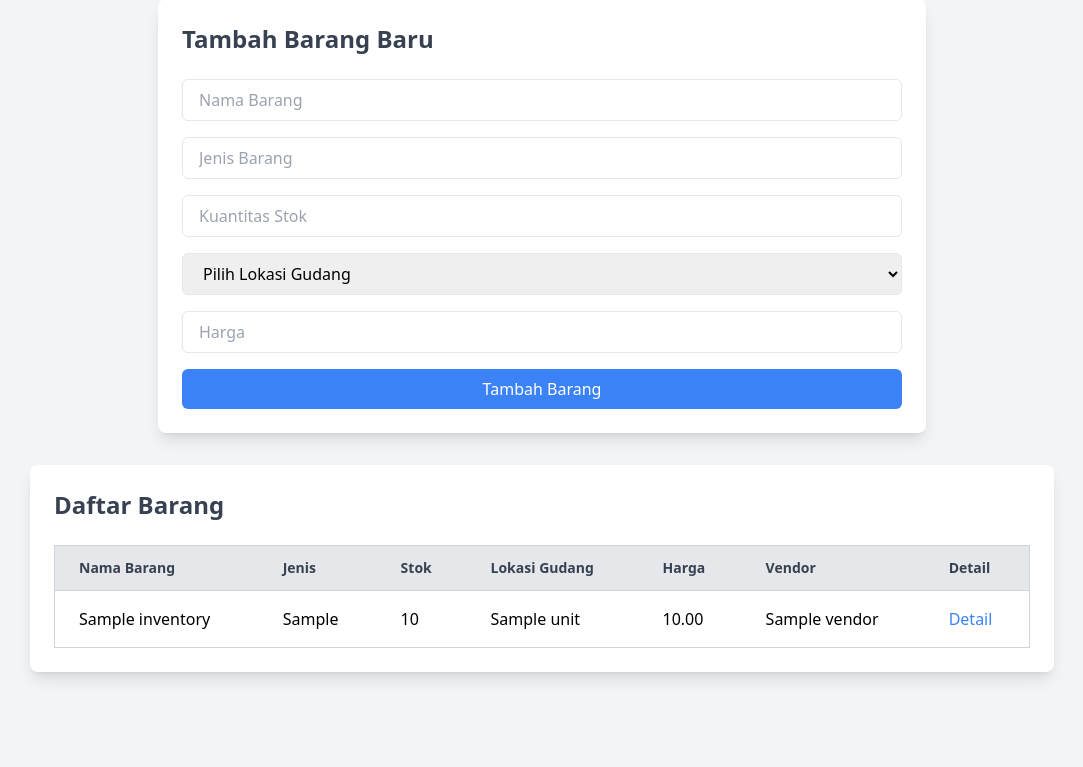
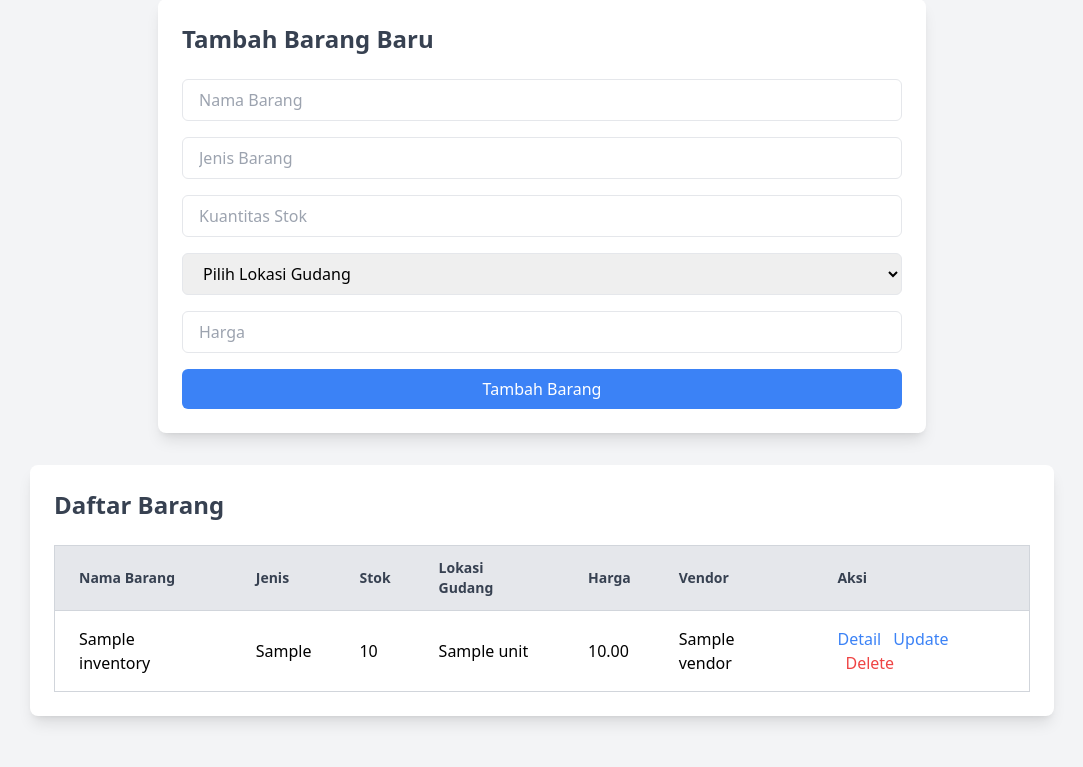
Before and after one commit to radhitchocs/inventory, a PHP site: page /inventory.php in a window 1280 px wide. Shown: the part 33-800 px from the top of the page, without its empty margins (98-1181 px from the left). Run offline with PHP 8.4, Linux system fonts and the light colour scheme; the visitor is signed in with stand-in values (Sample User, id 1); tables that the repository leaves empty hold one stand-in row (values such as "Sample post"); some libraries are stand-ins or nearby versions.

Commit message:
feat: creat action update and delete at  inventory

```diff
--- a/inventory.php
+++ b/inventory.php
@@ -32,6 +32,40 @@ if ($_SERVER['REQUEST_METHOD'] == 'POST' && isset($_POST['add_item'])) {
     $stmt->close();
 }
 
+// Handle delete action
+if (isset($_GET['delete_item_id'])) {
+    $delete_item_id = intval($_GET['delete_item_id']);
+    $stmt = $conn->prepare("DELETE FROM inventory WHERE barang_id = ?");
+    $stmt->bind_param("i", $delete_item_id);
+    if ($stmt->execute()) {
+        header('Location: your_page.php'); // Redirect to avoid re-submission
+        exit;
+    } else {
+        $add_item_error = "Gagal menghapus barang. Error: " . $stmt->error;
+    }
+    $stmt->close();
+}
+
+// Handle update action
+if ($_SERVER['REQUEST_METHOD'] == 'POST' && isset($_POST['update_item'])) {
+    $barang_id = $_POST['barang_id'];
+    $nama_barang = $_POST['nama_barang'];
+    $jenis_barang = $_POST['jenis_barang'];
+    $kuantitas_stok = $_POST['kuantitas_stok'];
+    $lokasi_gudang_id = $_POST['lokasi_gudang_id'];
+    $harga = $_POST['harga'];
+
+    $stmt = $conn->prepare("UPDATE inventory SET nama_barang = ?, jenis_barang = ?, kuantitas_stok = ?, lokasi_gudang_id = ?, harga = ? WHERE barang_id = ?");
+    $stmt->bind_param("ssiidi", $nama_barang, $jenis_barang, $kuantitas_stok, $lokasi_gudang_id, $harga, $barang_id);
+
+    if ($stmt->execute()) {
+        $add_item_success = "Barang berhasil diperbarui!";
+    } else {
+        $add_item_error = "Gagal memperbarui barang. Error: " . $stmt->error;
+    }
+    $stmt->close();
+}
+
 // Query untuk mendapatkan semua barang dari tabel inventory dan join dengan storage_unit untuk mendapatkan nama lokasi gudang
 $query = "
     SELECT i.*, s.nama_gudang, v.nama_vendor
@@ -53,6 +87,51 @@ $storage_units_result = $conn->query($storage_units_query);
     <meta name="viewport" content="width=device-width, initial-scale=1.0">
     <title>Tambah Barang & Daftar Barang</title>
     <script src="https://cdn.tailwindcss.com"></script>
+    <style>
+        /* Simple styles for modal */
+        .modal {
+            display: none;
+            position: fixed;
+            top: 0;
+            left: 0;
+            width: 100%;
+            height: 100%;
+            background: rgba(0, 0, 0, 0.5);
+            align-items: center;
+            justify-content: center;
+        }
+        .modal-content {
+            background: white;
+            padding: 20px;
+            border-radius: 5px;
+            width: 80%;
+            max-width: 500px;
+        }
+    </style>
+    <script>
+    function openModal(id, name, type, stock, location, price) {
+        document.getElementById('modal').style.display = 'flex';
+        document.getElementById('update_barang_id').value = id;
+        document.getElementById('update_nama_barang').value = name;
+        document.getElementById('update_jenis_barang').value = type;
+        document.getElementById('update_kuantitas_stok').value = stock;
+        document.getElementById('update_harga').value = price;
+
+        // Set the selected location in the dropdown
+        var locationDropdown = document.getElementById('update_lokasi_gudang_id');
+        for (var i = 0; i < locationDropdown.options.length; i++) {
+            if (locationDropdown.options[i].value == location) {
+                locationDropdown.selectedIndex = i;
+                break;
+            }
+        }
+    }
+
+    function closeModal() {
+        document.getElementById('modal').style.display = 'none';
+    }
+</script>
+
 </head>
 <body class="bg-gray-100 p-8">
 
@@ -94,7 +173,7 @@ $storage_units_result = $conn->query($storage_units_query);
                         <th class="px-6 py-3 border-b border-gray-300 text-left text-sm font-semibold text-gray-700">Lokasi Gudang</th>
                         <th class="px-6 py-3 border-b border-gray-300 text-left text-sm font-semibold text-gray-700">Harga</th>
                         <th class="px-6 py-3 border-b border-gray-300 text-left text-sm font-semibold text-gray-700">Vendor</th>
-                        <th class="px-6 py-3 border-b border-gray-300 text-left text-sm font-semibold text-gray-700">Detail</th>
+                        <th class="px-6 py-3 border-b border-gray-300 text-left text-sm font-semibold text-gray-700">Aksi</th>
                     </tr>
                 </thead>
                 <tbody>
@@ -108,6 +187,8 @@ $storage_units_result = $conn->query($storage_units_query);
                         <td class="px-6 py-4 border-b border-gray-300"><?php echo htmlspecialchars($row['nama_vendor']); ?></td>
                         <td class="px-6 py-4 border-b border-gray-300">
                             <a href="detail_barang.php?barang_id=<?php echo $row['barang_id']; ?>" class="text-blue-500 hover:underline">Detail</a>
+                            <button onclick="openModal(<?php echo $row['barang_id']; ?>, '<?php echo htmlspecialchars($row['nama_barang']); ?>', '<?php echo htmlspecialchars($row['jenis_barang']); ?>', <?php echo $row['kuantitas_stok']; ?>, <?php echo $row['lokasi_gudang_id']; ?>, <?php echo $row['harga']; ?>)" class="text-blue-500 hover:underline ml-2">Update</button>
+                            <a href="?delete_item_id=<?php echo $row['barang_id']; ?>" class="text-red-500 hover:underline ml-2">Delete</a>
                         </td>
                     </tr>
                     <?php } ?>
@@ -116,5 +197,36 @@ $storage_units_result = $conn->query($storage_units_query);
         </div>
     </div>
 
+    <!-- Modal Update -->
+    <!-- Modal Update -->
+<div id="modal" class="modal">
+    <div class="modal-content">
+        <h2 class="text-2xl font-bold text-gray-700 mb-4">Update Barang</h2>
+        <form method="POST">
+            <input type="hidden" id="update_barang_id" name="barang_id">
+            <input type="text" id="update_nama_barang" name="nama_barang" placeholder="Nama Barang" required class="w-full px-4 py-2 border rounded-md mb-4 focus:outline-none focus:ring-2 focus:ring-blue-500">
+            <input type="text" id="update_jenis_barang" name="jenis_barang" placeholder="Jenis Barang" required class="w-full px-4 py-2 border rounded-md mb-4 focus:outline-none focus:ring-2 focus:ring-blue-500">
+            <input type="number" id="update_kuantitas_stok" name="kuantitas_stok" placeholder="Kuantitas Stok" required class="w-full px-4 py-2 border rounded-md mb-4 focus:outline-none focus:ring-2 focus:ring-blue-500">
+
+            <!-- Dropdown untuk Lokasi Gudang -->
+            <select id="update_lokasi_gudang_id" name="lokasi_gudang_id" required class="w-full px-4 py-2 border rounded-md mb-4 focus:outline-none focus:ring-2 focus:ring-blue-500">
+                <option value="">Pilih Lokasi Gudang</option>
+                <?php
+                // Reset the result set pointer
+                $storage_units_result->data_seek(0);
+                while ($row = $storage_units_result->fetch_assoc()) {
+                ?>
+                <option value="<?php echo $row['gudang_id']; ?>"><?php echo htmlspecialchars($row['nama_gudang']); ?></option>
+                <?php } ?>
+            </select>
+
+            <input type="number" id="update_harga" step="0.01" name="harga" placeholder="Harga" required class="w-full px-4 py-2 border rounded-md mb-4 focus:outline-none focus:ring-2 focus:ring-blue-500">
+            <button type="submit" name="update_item" class="w-full bg-blue-500 text-white py-2 rounded-md hover:bg-blue-600">Update Barang</button>
+            <button type="button" onclick="closeModal()" class="w-full bg-red-500 text-white py-2 rounded-md mt-2 hover:bg-red-600">Cancel</button>
+        </form>
+    </div>
+</div>
+
+
 </body>
 </html>
```
